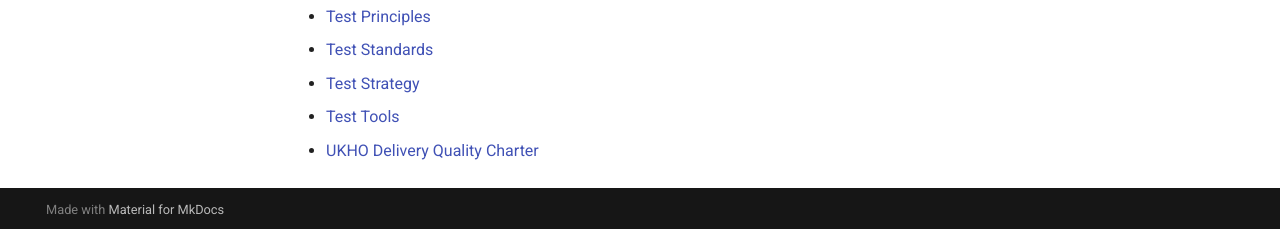
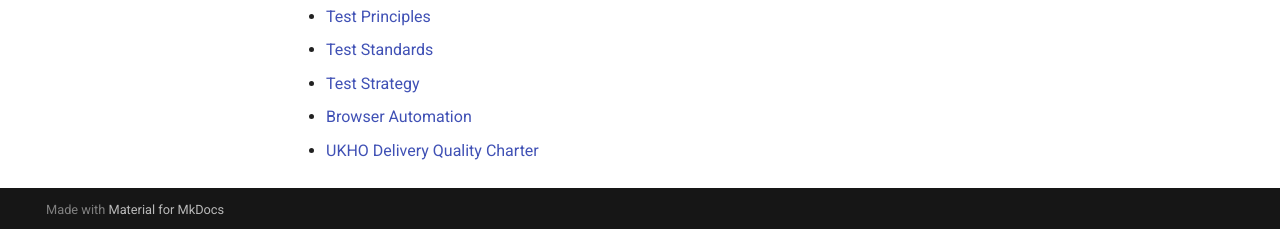
Before and after one commit to UKHO/docs, an MkDocs documentation site: the page built from docs/quality-assurance/README.md, in a window 1280 px wide and 1121 px high. Shown: the part 889-1118 px from the top of the window. Built offline with MkDocs 1.6.1 and Material for MkDocs 9.7.7, drawn with Linux system fonts in a browser that asks for light colours.

Commit message:
Update README.md

```diff
--- a/docs/quality-assurance/README.md
+++ b/docs/quality-assurance/README.md
@@ -23,5 +23,5 @@ If you read nothing else, then read these three things:
 * [Test Principles](testing-principles.md)
 * [Test Standards](test-code-standards.md)
 * [Test Strategy](test-strategy.md)
-* [Test Tools](test-tooling.md)
+* [Browser Automation](browser-automation.md)
 * [UKHO Delivery Quality Charter](ukho-quality-charter.md)
```
